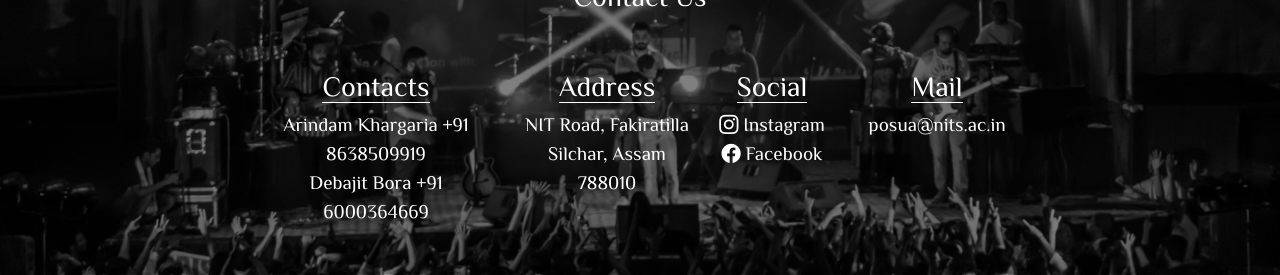
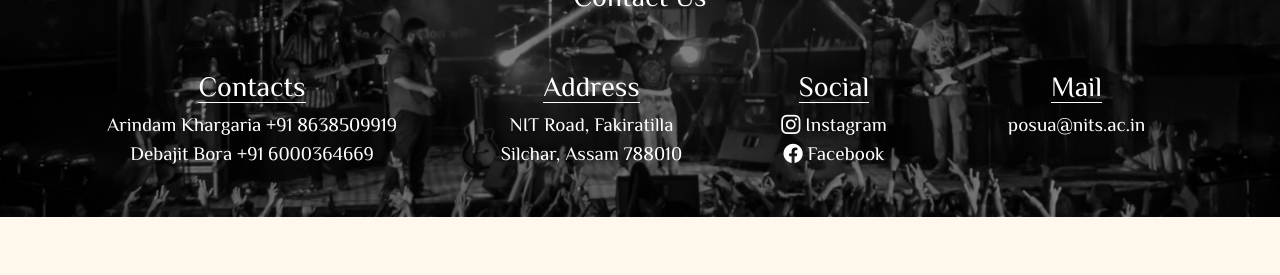
Before and after one commit to trishankusarma/Posua-Web-Site-2022, a React (Create React App) app: page /team1/1 in a window 1280 px wide. Shown: the part 1593-1868 px from the top of the page. After the commit the page ends 1810 px from the top, so only its background shows below. Built offline with nearby package versions, Linux system fonts and the light colour scheme; the HTML template or start-up script is replaced by a standard one.

Commit message:
Update style.css

```diff
--- a/src/pages/Team/style.css
+++ b/src/pages/Team/style.css
@@ -184,7 +184,7 @@ body {
   padding: 2em 0;
 }
 
-.container {
+.main .container {
   padding: 28em 0;
   width: 60%;
 }
@@ -200,9 +200,9 @@ body {
     padding: 2em 10em;
   }
 
-  .container {
+  .main .container {
     padding: 0;
-    padding-bottom: 5vh;
+    padding-bottom: 20vh;
   }
 
   .cards{
@@ -248,7 +248,7 @@ body {
     width: 20px;
     /* padding: 0 1em; */
   }
-  .container {
+  .main .container {
     width: 100%;
     padding: 0;
     padding-bottom: 5vh;
```
